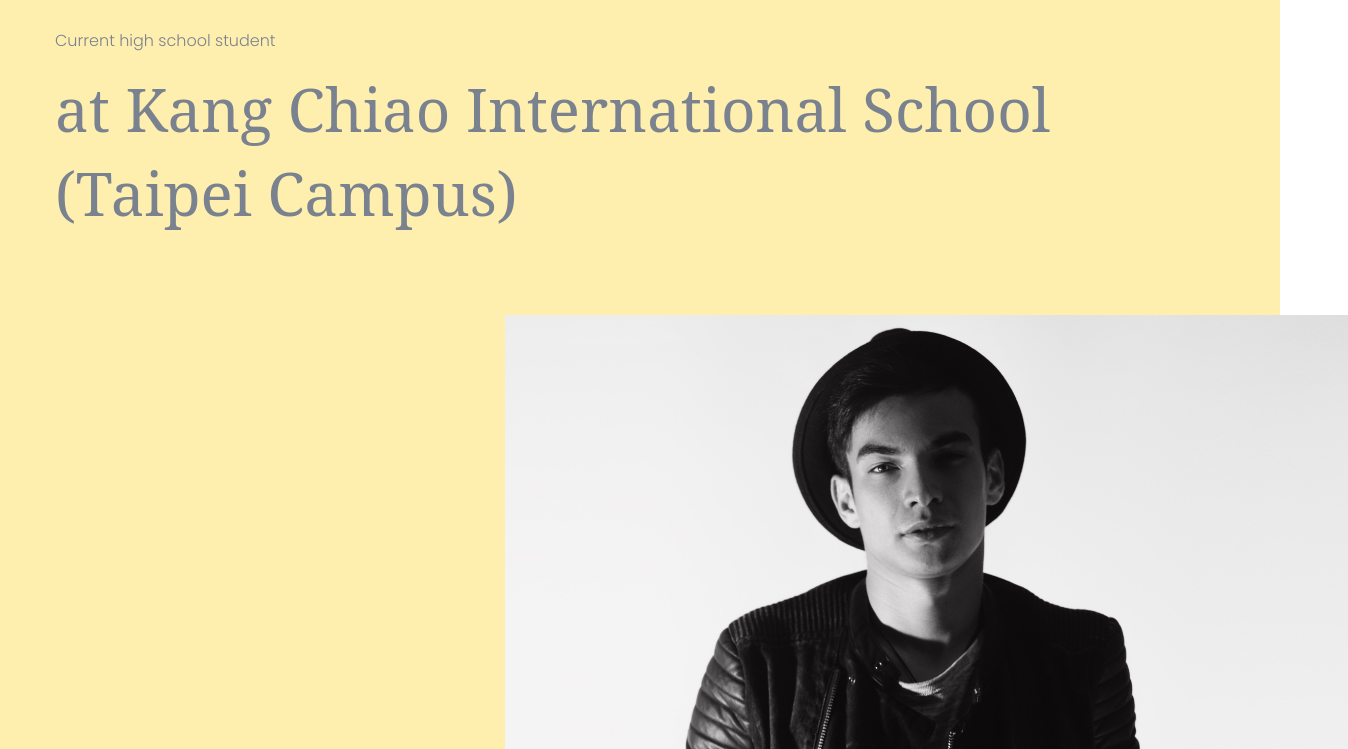
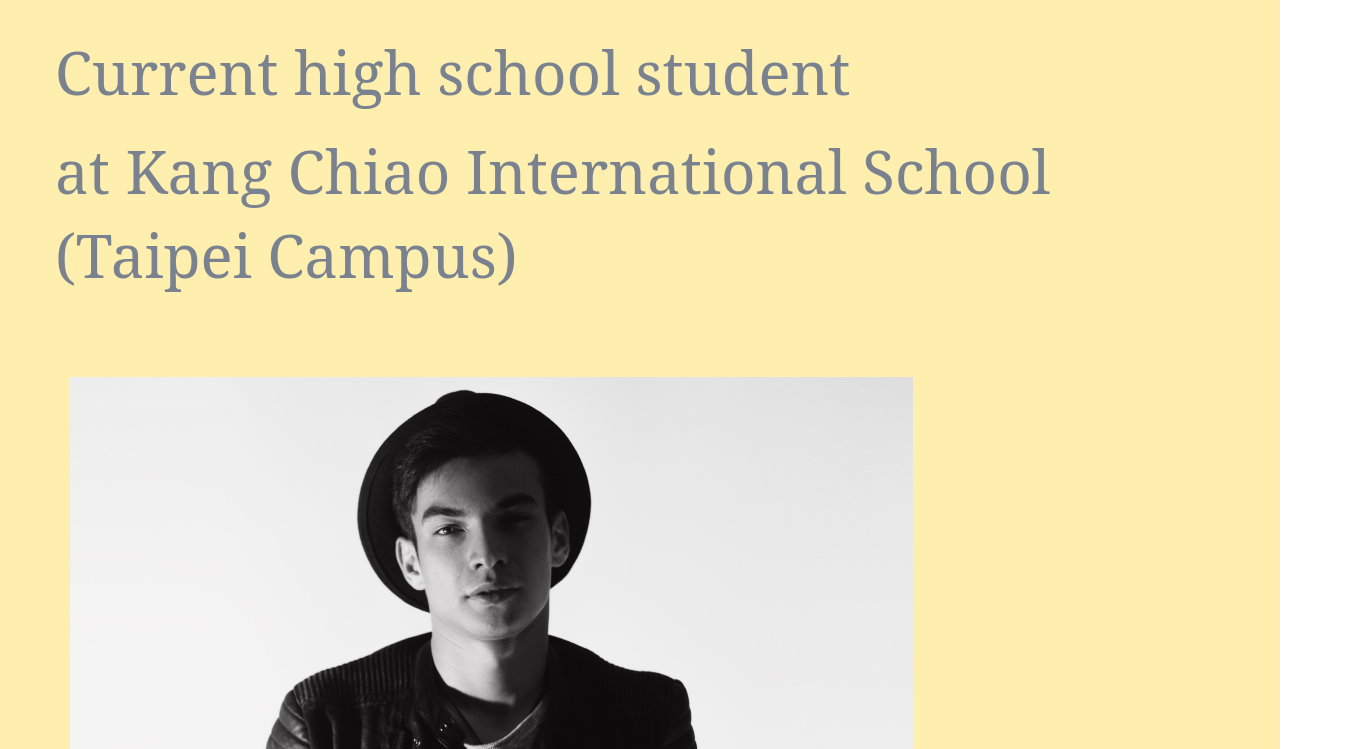
Before and after one commit to aaronchen2007/aaronchen2007, a plain HTML site: page index.html in a window 1280 px wide. Shown: the part 119-868 px from the top of the page, 1348 px wide, since content can reach past the window. Drawn offline with Linux system fonts and the light colour scheme.

Commit message:
testing image position

```diff
--- a/index.html
+++ b/index.html
@@ -90,16 +90,17 @@
                             <!-- Hero Caption -->
                             <div class="section-tittle mb-80">
                                 <h1 class="home-page-name"> Aaron Chen</h1>
-                                <p>Current high school student</p>
+                                <p class="home-page-name-description">Current high school student</p>
                                 <p class="home-page-name-description"> at Kang Chiao International School (Taipei Campus)
                                 </p>
                             </div>
-                        </div>
-                        <div class="col-lg-3">
-                            <div class="about-img">
-                                <img src="assets/img/gallery/about1.png" alt="">
+                            <div class="col-lg-3">
+                                <div class="about-img">
+                                    <img src="assets/img/gallery/about1.png" alt="">
+                                </div>
                             </div>
                         </div>
+
                     </div>
                 </div>
             </div>
```
